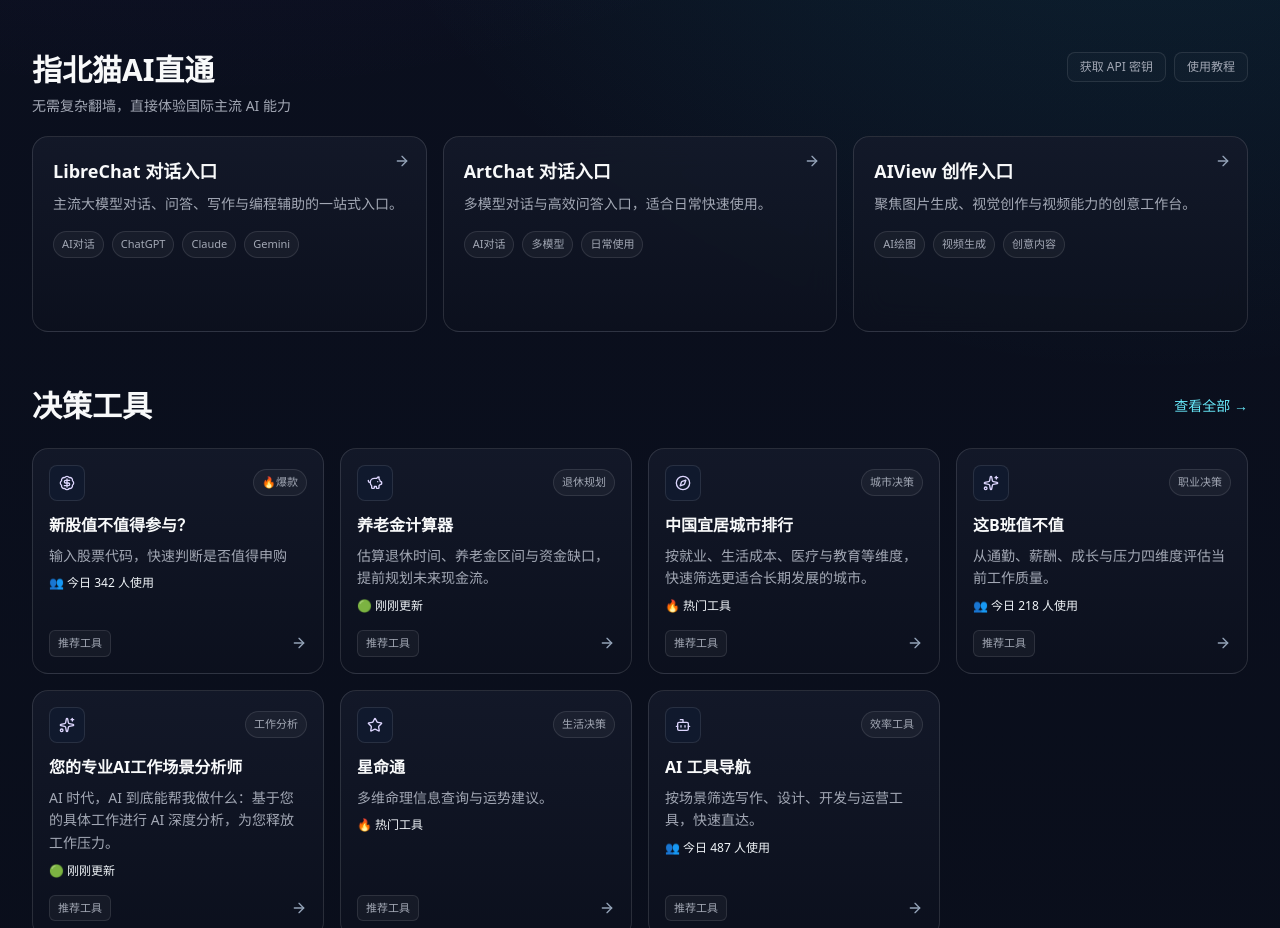
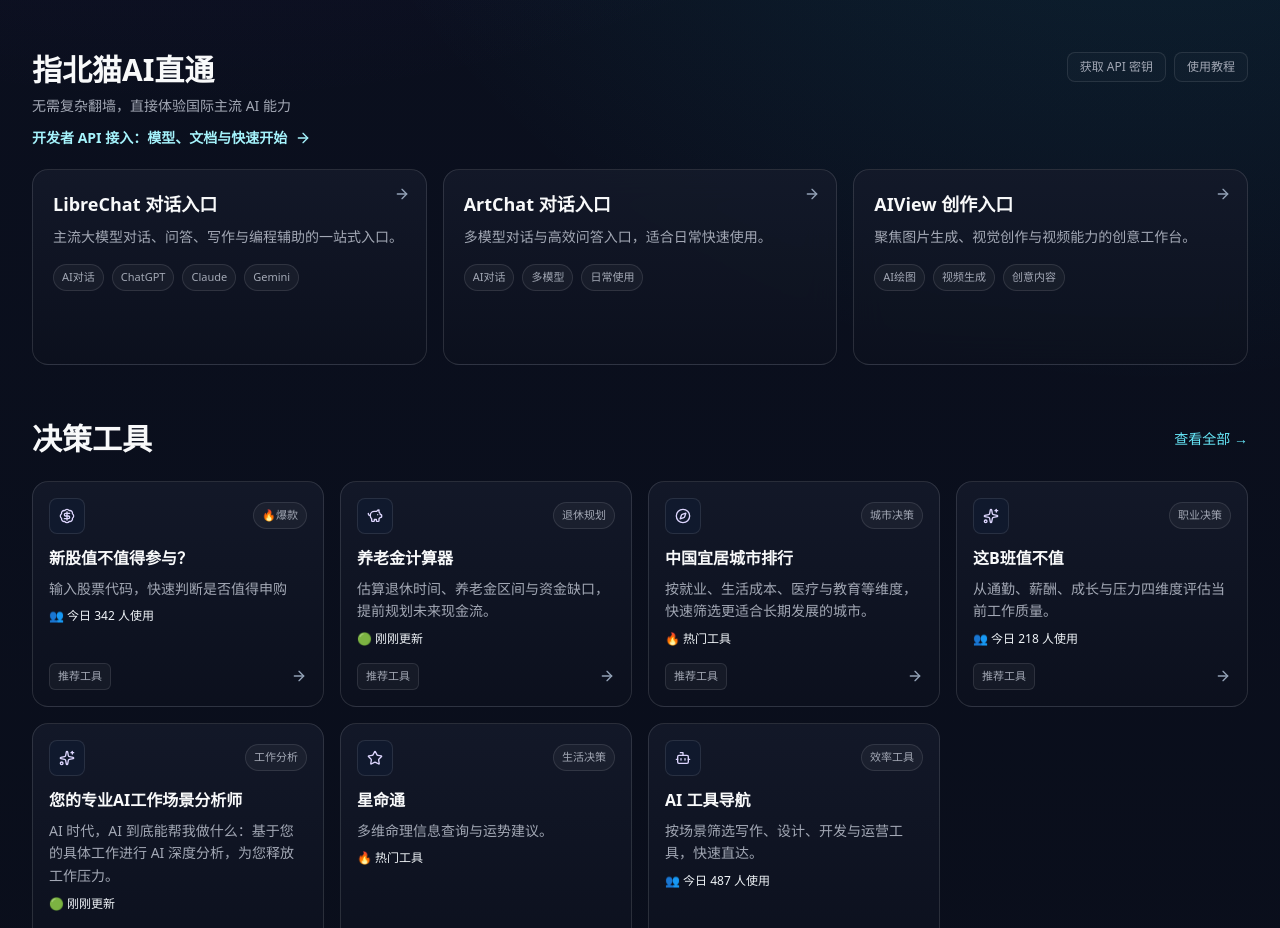
Before and after one commit to Jihai123/zhibeimao-home, a Next.js app: page / in a window 1280 px wide. Shown: the part 860-1788 px from the top of the page. Built offline with nearby package versions, Linux system fonts and the light colour scheme; no server answers.

Commit message:
feat: surface developer API offering in AI direct section

```diff
--- a/components/AiDirectSection.tsx
+++ b/components/AiDirectSection.tsx
@@ -1,4 +1,5 @@
 import { ArrowRight } from 'lucide-react';
+import Link from 'next/link';
 
 import { aiDirectEntries } from '@/data/home-data';
 import { siteLinks } from '@/data/site-links';
@@ -15,6 +16,9 @@ export function AiDirectSection() {
         <div>
           <h2 className="text-primary text-2xl font-bold md:text-3xl">指北猫AI直通</h2>
           <p className="text-secondary mt-2 text-sm">无需复杂翻墙，直接体验国际主流 AI 能力</p>
+          <Link href="/api" className="mt-3 inline-flex items-center gap-2 text-sm font-semibold text-cyan-200 transition hover:text-white">
+            开发者 API 接入：模型、文档与快速开始 <ArrowRight className="h-4 w-4" />
+          </Link>
         </div>
 
         <div className="flex flex-wrap items-center gap-2">
```
